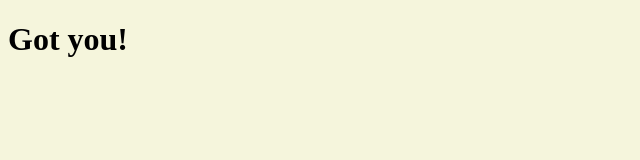
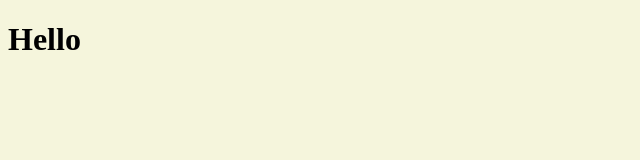
Before and after one commit to SunandBean/momentum_js, a plain HTML site: page index.html in a window 1280 px wide. Shown: the whole page, without its empty margins (0-640 px from the left). Drawn offline with Linux system fonts and the light colour scheme.

Commit message:
Searching for elements

```diff
--- a/app.js
+++ b/app.js
@@ -1,6 +1,3 @@
-const title = document.getElementById("title")
+const title = document.querySelector(".hello h1");
 
-title.innerText = "Got you!"
-
-console.log(title.id);
-console.log(title.className);
+title.innerText = "Hello"
--- a/index.html
+++ b/index.html
@@ -1,5 +1,6 @@
 <!DOCTYPE html>
 <html lang="en">
+
 <head>
     <meta charset="UTF-8">
     <meta http-equiv="X-UA-Compatible" content="IE=edge">
@@ -7,8 +8,12 @@
     <link rel="stylesheet" href="style.css">
     <title>Momentum App</title>
 </head>
+
 <body>
-    <h1 class="Hello" id="title">Grab me!</h1>
+    <div class="hello">
+        <h1>Grab me 1!</h1>
+    </div>
     <script src="app.js"></script>
 </body>
+
 </html>
```
